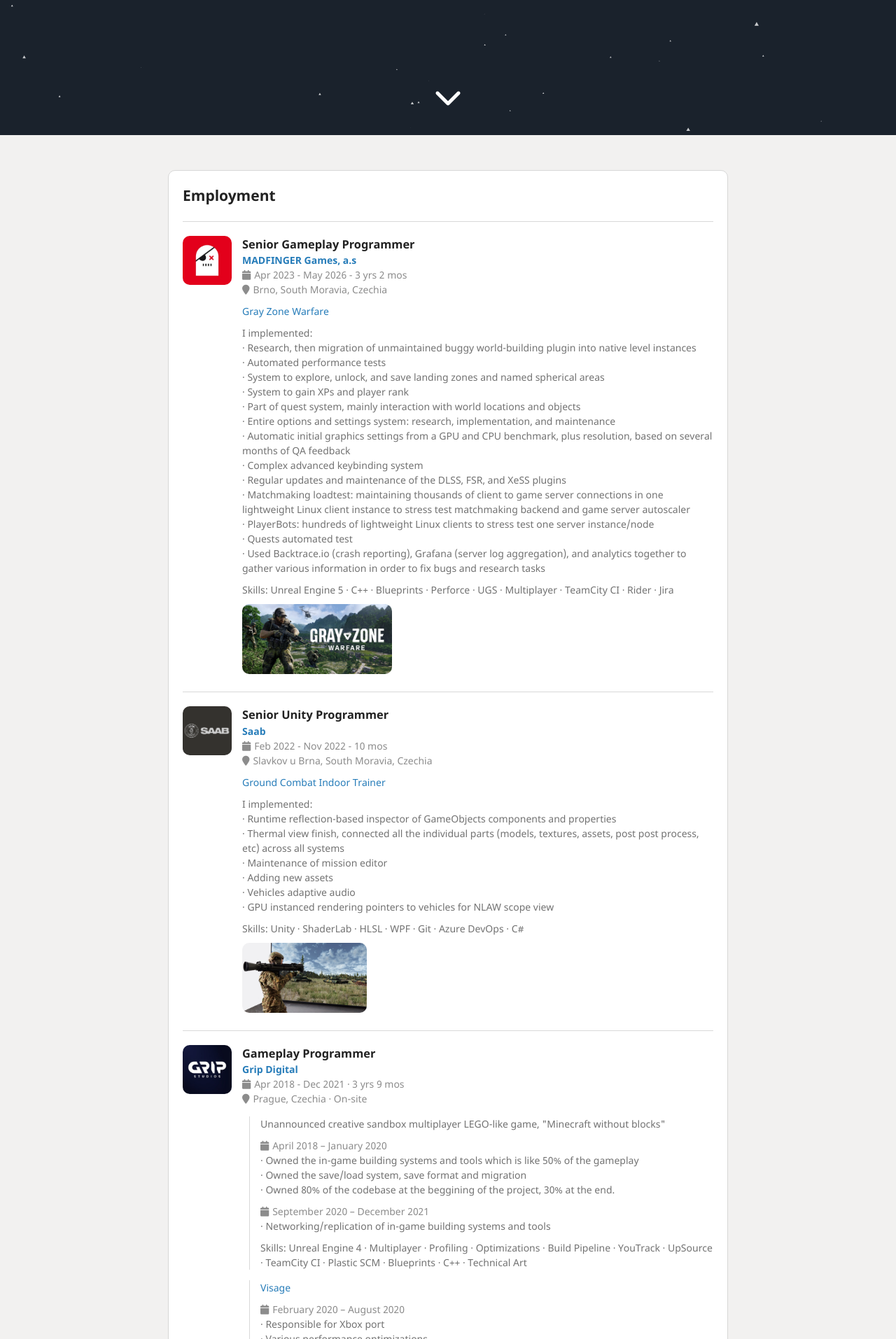
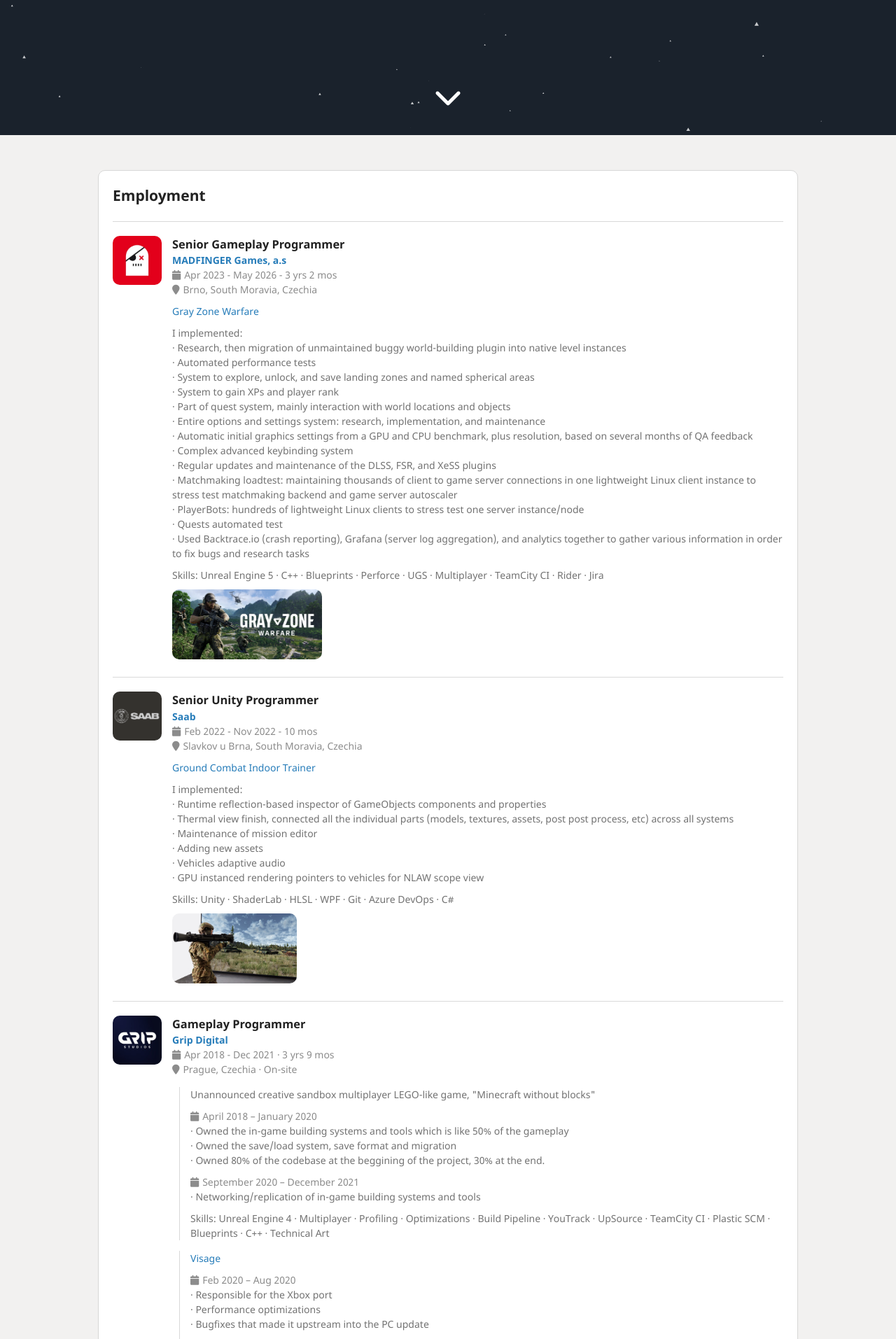
Before and after one commit to JakubNei/jakubnei.github.io, a Jekyll site: the page built from index.html, in a window 1280 px wide. Shown: the part 707-2620 px from the top of the page at 70% size. Built offline with Jekyll 4.4.1, drawn with Linux system fonts in a browser that asks for light colours; nearby versions of some CDN libraries; some of the changed text lies outside the part shown.

Commit message:
Better layout. Better GameJam descriptions

```diff
--- a/_sass/layouts_default.scss
+++ b/_sass/layouts_default.scss
@@ -1,10 +1,10 @@
 
 #main-content
 {
-  width: 800px;
+  max-width: 1000px;
   margin: 0 auto;
   padding: 50px;
-
+  width: 80%;
 }
 
 @media print, screen and (max-width: 960px)
--- a/pages/portfolio/portfolio.html
+++ b/pages/portfolio/portfolio.html
@@ -98,11 +98,11 @@
 			<section>
 				<div><a href="https://store.steampowered.com/app/594330/Visage/" target="_blank">Visage</a></div>
 				<br>
-				<div class="when">February 2020 – August 2020</div>
+				<div class="when">Feb 2020 – Aug 2020</div>
 				<ul class="points">
-					<li>Responsible for Xbox port</li>
-					<li>Various performance optimizations</li>
-					<li>Various bugfixes that made it upstream to PC update</li>
+					<li>Responsible for the Xbox port</li>
+					<li>Performance optimizations</li>
+					<li>Bugfixes that made it upstream into the PC update</li>
 				</ul>
 				<br>
 				<div class="skills">Skills: Unreal Engine 4 · Xbox DevKit · PS4 DevKit · Console Certification Requirements · Profiling · Optimizations · Build Pipeline · YouTrack · UpSource · TeamCity CI · Plastic SCM · Blueprints · C++</div>
@@ -122,7 +122,7 @@
 			<div class="when">May 2016 - Mar 2018 - 1 yr 11 mos</div>
 			<div class="location">Ostrava, Moravia-Silesia, Czechia</div>
 			<br>
-			<div>Front-end and back-end development for a website serving customers of energy distribution companies in Nordic countries.</div>
+			<div>Front-end and back-end development for a website serving customers of energy distribution companies in the Nordic countries.</div>
 			<br>
 			<div class="skills">Skills: ASP.NET · ASP.NET MVC · Entity Framework · AngularJS · C# · .NET · MySQL · Oracle Database</div>
 		</aside>
```
Also changed, not shown: other parts of pages/portfolio/portfolio.html (+1 -3 lines).
